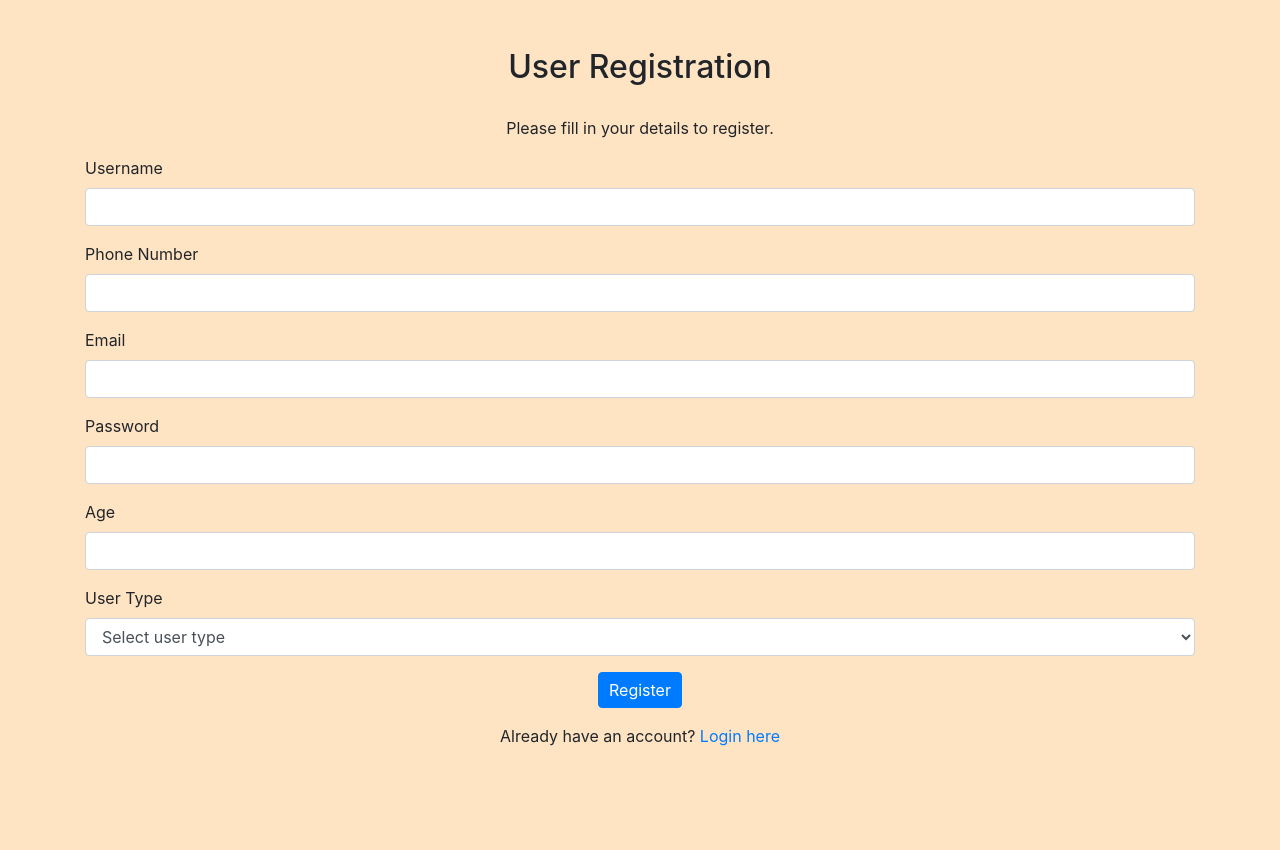
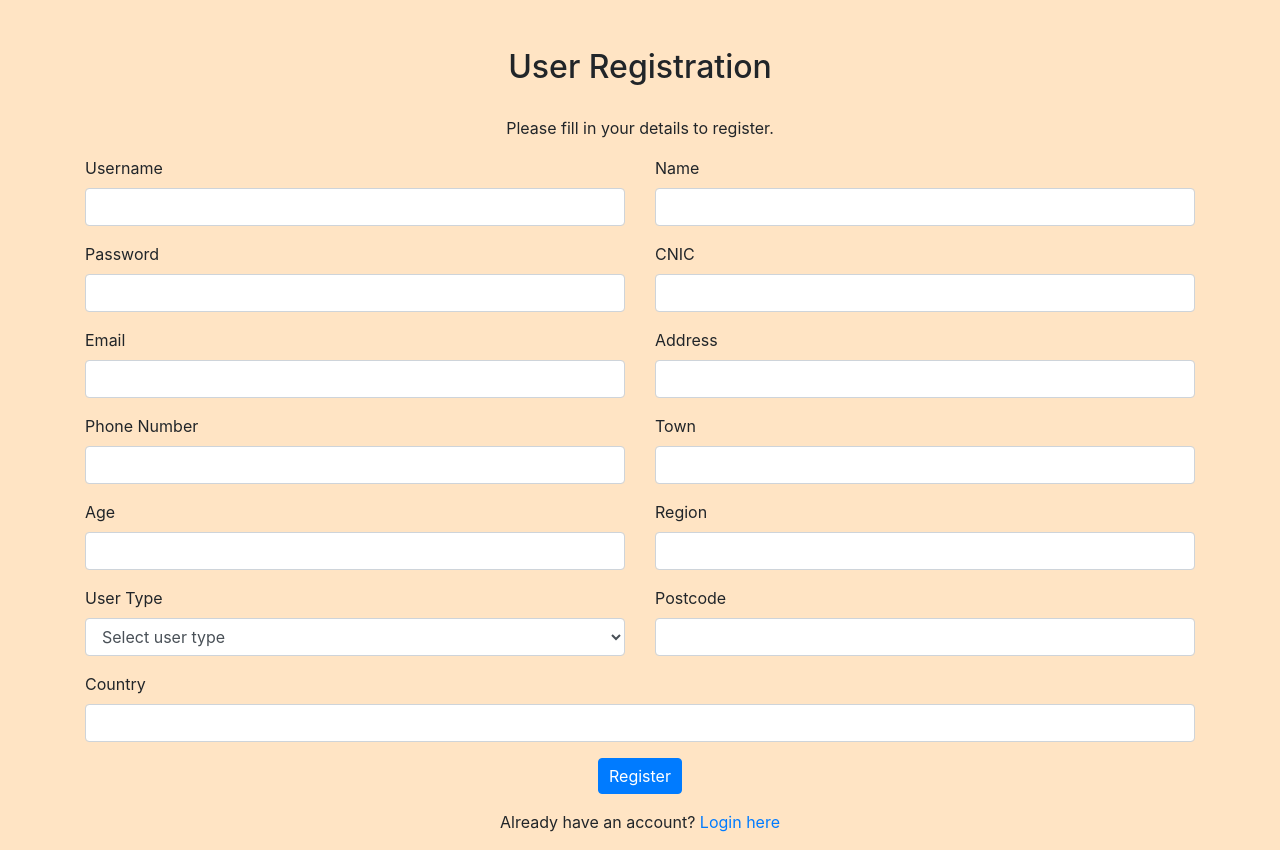
Before and after one commit to nasirabbas827/recruitement, a PHP site: page /register.php in a window 1280 px wide. Shown: the part 56-906 px from the top of the page. Before the commit the page ends 802 px from the top, so only its background shows below. Run offline with PHP 8.4, Linux system fonts and the light colour scheme; some libraries are stand-ins or nearby versions.

Commit message:
Final Code updated after prototype

```diff
--- a/login.php
+++ b/login.php
@@ -93,6 +93,8 @@ if ($_SERVER["REQUEST_METHOD"] == "POST") {
             </div>
             <div class="form-group text-center">
                 <input type="submit" value="Log in" class="btn btn-primary">
+            <a class="btn btn-outline-dark" href="reset_password.php">Lost Your Password</a>
+
             </div>
         </form>
         <p class="text-center">Don't have an account? <a href="register.php">Register here</a></p>
--- a/register.php
+++ b/register.php
@@ -2,11 +2,13 @@
 include('config.php');
 
 // Define variables and initialize with empty values
-$username = $password = $email = $phone = $age = $usertype = "";
-$username_err = $password_err = $email_err = $phone_err = $age_err = $usertype_err = "";
+$username = $password = $email = $phone = $age = $usertype = $name = $cnic = $address = $town = $region = $postcode = $country = "";
+$username_err = $password_err = $email_err = $phone_err = $age_err = $usertype_err = $name_err = $cnic_err = $address_err = $town_err = $region_err = $postcode_err = $country_err = "";
 
 // Check if form is submitted
 if ($_SERVER["REQUEST_METHOD"] == "POST") {
+
+    // Validate and process each field
 
     // Validate username
     if (empty(trim($_POST["username"]))) {
@@ -86,17 +88,73 @@ if ($_SERVER["REQUEST_METHOD"] == "POST") {
         $usertype = trim($_POST["usertype"]);
     }
 
+    // Validate name
+    if (empty(trim($_POST["name"]))) {
+        $name_err = "Please enter your name.";
+    } else {
+        $name = trim($_POST["name"]);
+    }
+
+    // Validate CNIC
+    if (empty(trim($_POST["cnic"]))) {
+        $cnic_err = "Please enter your CNIC.";
+    } else {
+        $cnic = trim($_POST["cnic"]);
+    }
+
+    // Validate address
+    if (empty(trim($_POST["address"]))) {
+        $address_err = "Please enter your address.";
+    } else {
+        $address = trim($_POST["address"]);
+    }
+
+    // Validate town
+    if (empty(trim($_POST["town"]))) {
+        $town_err = "Please enter your town.";
+    } else {
+        $town = trim($_POST["town"]);
+    }
+
+    // Validate region
+    if (empty(trim($_POST["region"]))) {
+        $region_err = "Please enter your region.";
+    } else {
+        $region = trim($_POST["region"]);
+    }
+
+    // Validate postcode
+    if (empty(trim($_POST["postcode"]))) {
+        $postcode_err = "Please enter your postcode.";
+    } else {
+        $postcode = trim($_POST["postcode"]);
+    }
+
+    // Validate country
+    if (empty(trim($_POST["country"]))) {
+        $country_err = "Please enter your country.";
+    } else {
+        $country = trim($_POST["country"]);
+    }
+
     // If no errors, insert user into database
-    if (empty($username_err) && empty($password_err) && empty($email_err) && empty($phone_err) && empty($age_err) && empty($usertype_err)) {
-        $sql = "INSERT INTO users (username, password, email, phone, age, usertype) VALUES (?, ?, ?, ?, ?, ?)";
+    if (empty($username_err) && empty($password_err) && empty($email_err) && empty($phone_err) && empty($age_err) && empty($usertype_err) && empty($name_err) && empty($cnic_err) && empty($address_err) && empty($town_err) && empty($region_err) && empty($postcode_err) && empty($country_err)) {
+        $sql = "INSERT INTO users (username, password, email, phone, age, usertype, name, cnic, address, town, region, postcode, country) VALUES (?, ?, ?, ?, ?, ?, ?, ?, ?, ?, ?, ?, ?)";
         $stmt = mysqli_prepare($conn, $sql);
-        mysqli_stmt_bind_param($stmt, "ssssss", $param_username, $param_password, $param_email, $param_phone, $param_age, $param_usertype);
+        mysqli_stmt_bind_param($stmt, "sssssssssssss", $param_username, $param_password, $param_email, $param_phone, $param_age, $param_usertype, $param_name, $param_cnic, $param_address, $param_town, $param_region, $param_postcode, $param_country);
         $param_username = $username;
         $param_password = password_hash($password, PASSWORD_DEFAULT);
         $param_email = $email;
         $param_phone = $phone;
         $param_age = $age;
         $param_usertype = $usertype;
+        $param_name = $name;
+        $param_cnic = $cnic;
+        $param_address = $address;
+        $param_town = $town;
+        $param_region = $region;
+        $param_postcode = $postcode;
+        $param_country = $country;
         mysqli_stmt_execute($stmt);
         mysqli_stmt_close($stmt);
         mysqli_close($conn);
@@ -120,15 +178,17 @@ if ($_SERVER["REQUEST_METHOD"] == "POST") {
     <p class="text-center">Please fill in your details to register.</p>
 
     <form action="<?php echo htmlspecialchars($_SERVER["PHP_SELF"]); ?>" method="post">
+        <div class="row">
+            <div class="col-md-6">
                 <div class="form-group">
                     <label>Username</label>
                     <input type="text" name="username" class="form-control <?php echo (!empty($username_err)) ? 'is-invalid' : ''; ?>" value="<?php echo $username; ?>">
                     <span class="invalid-feedback"><?php echo $username_err; ?></span>
                 </div>
                 <div class="form-group">
-                <label>Phone Number</label>
-                <input type="number" name="phone" class="form-control <?php echo (!empty($phone_err)) ? 'is-invalid' : ''; ?>" value="<?php echo $phone; ?>">
-                <span class="invalid-feedback"><?php echo $phone_err; ?></span>
+                    <label>Password</label>
+                    <input type="password" name="password" class="form-control <?php echo (!empty($password_err)) ? 'is-invalid' : ''; ?>" value="<?php echo $password; ?>">
+                    <span class="invalid-feedback"><?php echo $password_err; ?></span>
                 </div>
                 <div class="form-group">
                     <label>Email</label>
@@ -136,9 +196,9 @@ if ($_SERVER["REQUEST_METHOD"] == "POST") {
                     <span class="invalid-feedback"><?php echo $email_err; ?></span>
                 </div>
                 <div class="form-group">
-                <label>Password</label>
-                <input type="password" name="password" class="form-control <?php echo (!empty($password_err)) ? 'is-invalid' : ''; ?>" value="<?php echo $password; ?>">
-                <span class="invalid-feedback"><?php echo $password_err; ?></span>
+                    <label>Phone Number</label>
+                    <input type="number" name="phone" class="form-control <?php echo (!empty($phone_err)) ? 'is-invalid' : ''; ?>" value="<?php echo $phone; ?>">
+                    <span class="invalid-feedback"><?php echo $phone_err; ?></span>
                 </div>
                 <div class="form-group">
                     <label>Age</label>
@@ -154,6 +214,48 @@ if ($_SERVER["REQUEST_METHOD"] == "POST") {
                     </select>
                     <span class="invalid-feedback"><?php echo $usertype_err; ?></span>
                 </div>
+            </div>
+            <div class="col-md-6">
+
+                <div class="form-group">
+                    <label>Name</label>
+                    <input type="text" name="name" class="form-control <?php echo (!empty($name_err)) ? 'is-invalid' : ''; ?>" value="<?php echo $name; ?>">
+                    <span class="invalid-feedback"><?php echo $name_err; ?></span>
+                </div>
+                <div class="form-group">
+                    <label>CNIC</label>
+                    <input type="number" name="cnic" class="form-control <?php echo (!empty($cnic_err)) ? 'is-invalid' : ''; ?>" value="<?php echo $cnic; ?>">
+                    <span class="invalid-feedback"><?php echo $cnic_err; ?></span>
+                </div>
+                <div class="form-group">
+                    <label>Address</label>
+                    <input type="text" name="address" class="form-control <?php echo (!empty($address_err)) ? 'is-invalid' : ''; ?>" value="<?php echo $address; ?>">
+                    <span class="invalid-feedback"><?php echo $address_err; ?></span>
+                </div>
+                <div class="form-group">
+                    <label>Town</label>
+                    <input type="text" name="town" class="form-control <?php echo (!empty($town_err)) ? 'is-invalid' : ''; ?>" value="<?php echo $town; ?>">
+                    <span class="invalid-feedback"><?php echo $town_err; ?></span>
+                </div>
+                <div class="form-group">
+                    <label>Region</label>
+                    <input type="text" name="region" class="form-control <?php echo (!empty($region_err)) ? 'is-invalid' : ''; ?>" value="<?php echo $region; ?>">
+                    <span class="invalid-feedback"><?php echo $region_err; ?></span>
+                </div>
+                <div class="form-group">
+                    <label>Postcode</label>
+                    <input type="text" name="postcode" class="form-control <?php echo (!empty($postcode_err)) ? 'is-invalid' : ''; ?>" value="<?php echo $postcode; ?>">
+                    <span class="invalid-feedback"><?php echo $postcode_err; ?></span>
+                </div>
+
+            </div>
+
+        </div>
+        <div class="form-group">
+                    <label>Country</label>
+                    <input type="text" name="country" class="form-control <?php echo (!empty($country_err)) ? 'is-invalid' : ''; ?>" value="<?php echo $country; ?>">
+                    <span class="invalid-feedback"><?php echo $country_err; ?></span>
+                </div>
         <div class="form-group text-center">
             <input type="submit" class="btn btn-primary" value="Register">
         </div>
@@ -162,6 +264,7 @@ if ($_SERVER["REQUEST_METHOD"] == "POST") {
     <p class="text-center">Already have an account? <a href="login.php">Login here</a></p>
 </div>
 
+
     <!-- Bootstrap JS -->
     <script src="https://cdnjs.cloudflare.com/ajax/libs/jquery/3.5.1/jquery.min.js"></script>
     <script src="https://cdn.jsdelivr.net/npm/@popperjs/core@2.10.2/dist/umd/popper.min.js"></script>
```
Also changed, not shown: Database/jobs_db.sql (+14 -6 lines), handle_reset_password.php (added, +110 -0 lines), reset_password.php (added, +71 -0 lines), 1 other file. Lines whose indentation alone changed are shown as unchanged.
